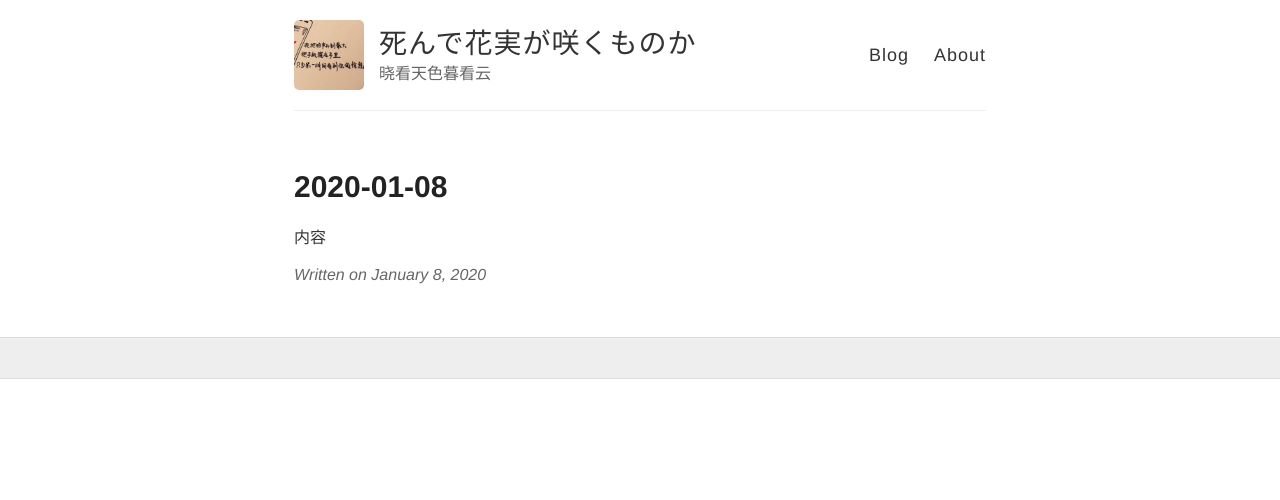
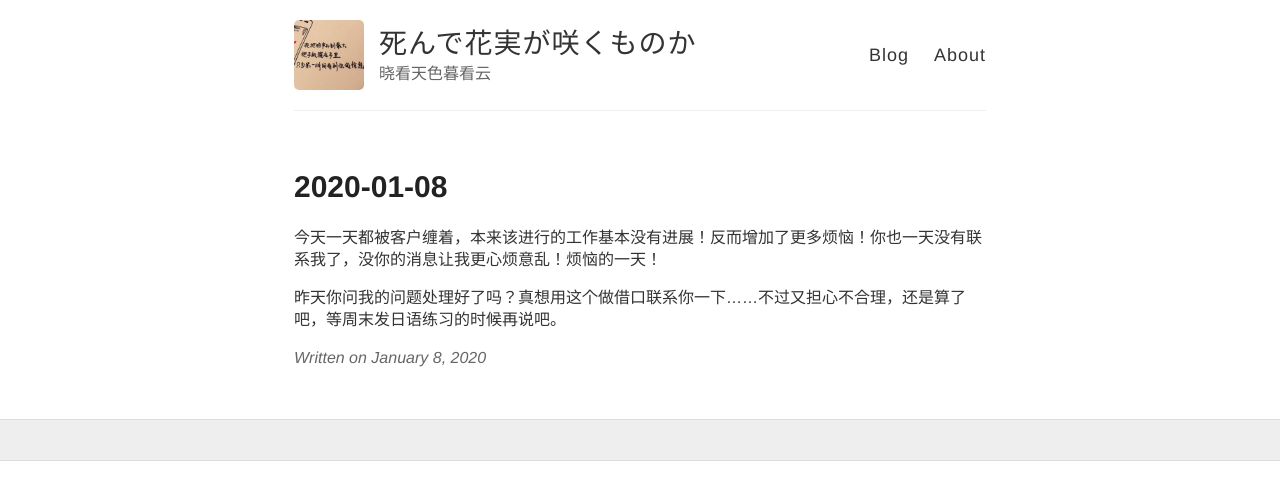
Before and after one commit to wiki650/wiki650.github.io, a Jekyll site: the page built from _posts/2020-01-08-wiki20200108.md, in a window 1280 px wide. Shown: the top 500 px of the page. Built offline with Jekyll 4.4.1, drawn with Linux system fonts in a browser that asks for light colours; comment, search, counter and statistics services are not loaded.

Commit message:
Update 2020-01-08-wiki20200108.md

```diff
--- a/_posts/2020-01-08-wiki20200108.md
+++ b/_posts/2020-01-08-wiki20200108.md
@@ -3,4 +3,6 @@ layout: post
 title: 2020-01-08
 ---
 
-内容
+今天一天都被客户缠着，本来该进行的工作基本没有进展！反而增加了更多烦恼！你也一天没有联系我了，没你的消息让我更心烦意乱！烦恼的一天！
+
+昨天你问我的问题处理好了吗？真想用这个做借口联系你一下……不过又担心不合理，还是算了吧，等周末发日语练习的时候再说吧。
```
